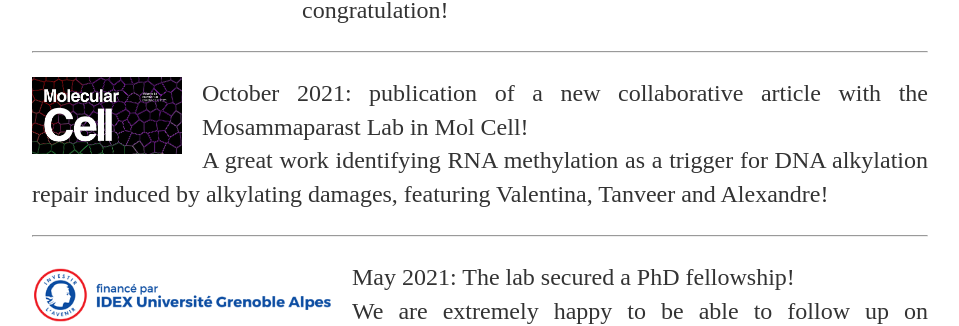
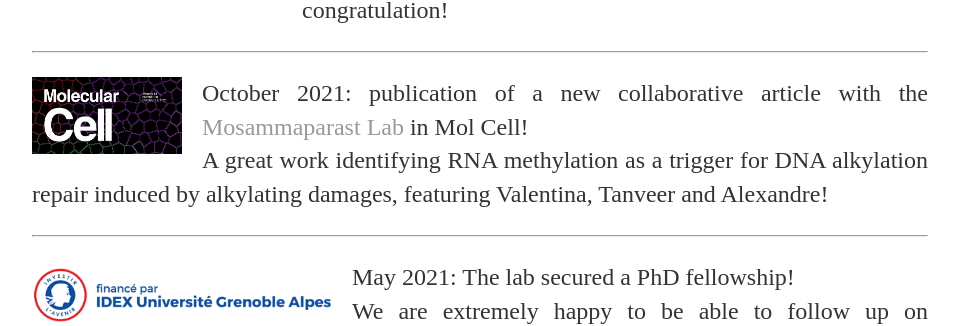
Before and after one commit to Reynoird-Lab/Reynoird-lab.github.io, a Jekyll site: the page built from News/index.html, in a window 1280 px wide and 900 px high. Shown: the part 271-597 px from the top of the window, without its empty margins (160-1119 px from the left). Built offline with Jekyll 4.4.1, drawn with Linux system fonts in a browser that asks for light colours; Markdown is read by kramdown in place of the engine named in the settings.

Commit message:
Update index.html

```diff
--- a/News/index.html
+++ b/News/index.html
@@ -18,7 +18,7 @@ title: News
 <div class="div-categoryContainer">
   <img src="https://reynoird-lab.github.io/Images/MolCell.jpg" title="Mol Cell cover" width="150" style="margin: 0px 20px 10px 0px;" class="picture-left">
   <div class="paragraph-right">
-    <p align="justify"> October 2021: publication of a new collaborative article with the Mosammaparast Lab in Mol Cell! <br > A great work identifying RNA methylation as a trigger for DNA alkylation repair induced by alkylating damages, featuring Valentina, Tanveer and Alexandre!</p>
+    <p align="justify"> October 2021: publication of a new collaborative article with the <a href="https://wupathlabs.wustl.edu/mosammaparast/">Mosammaparast Lab</a> in Mol Cell! <br > A great work identifying RNA methylation as a trigger for DNA alkylation repair induced by alkylating damages, featuring Valentina, Tanveer and Alexandre!</p>
 	</div>
 </div>
 
```
